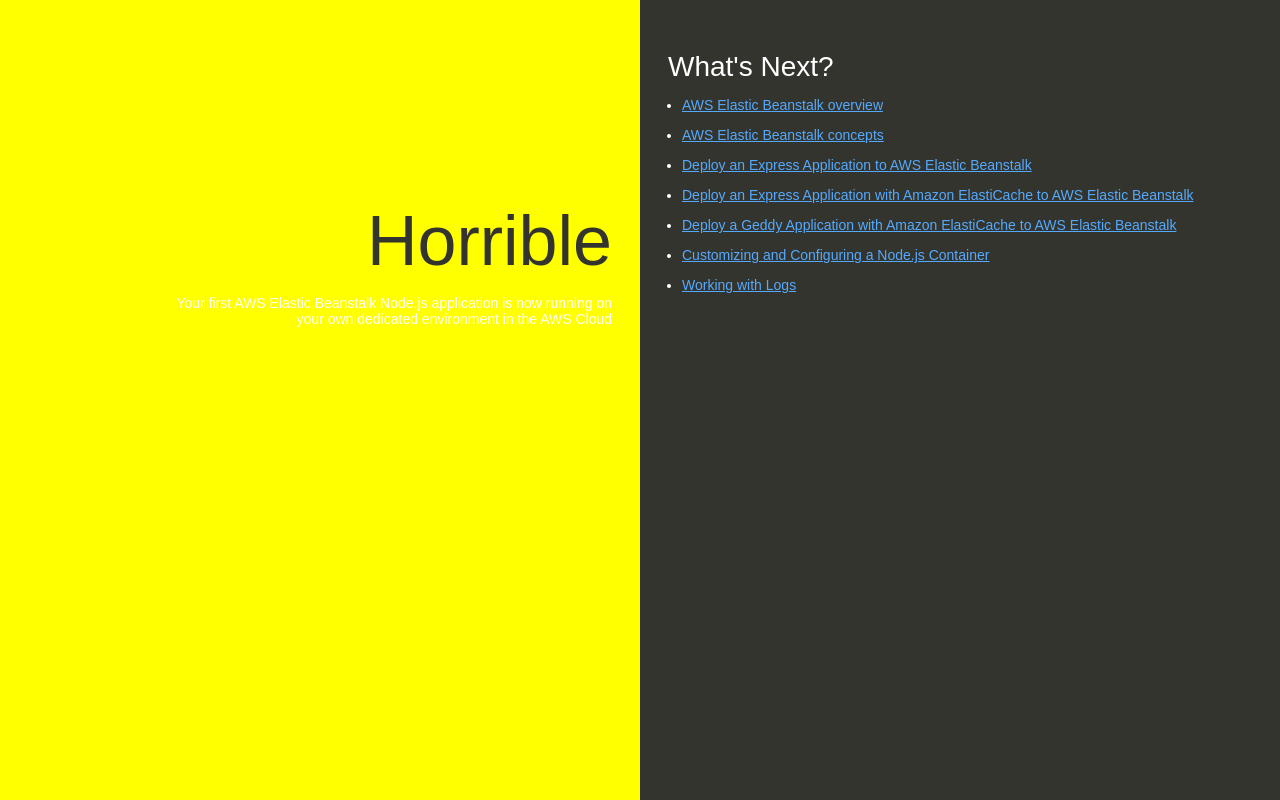
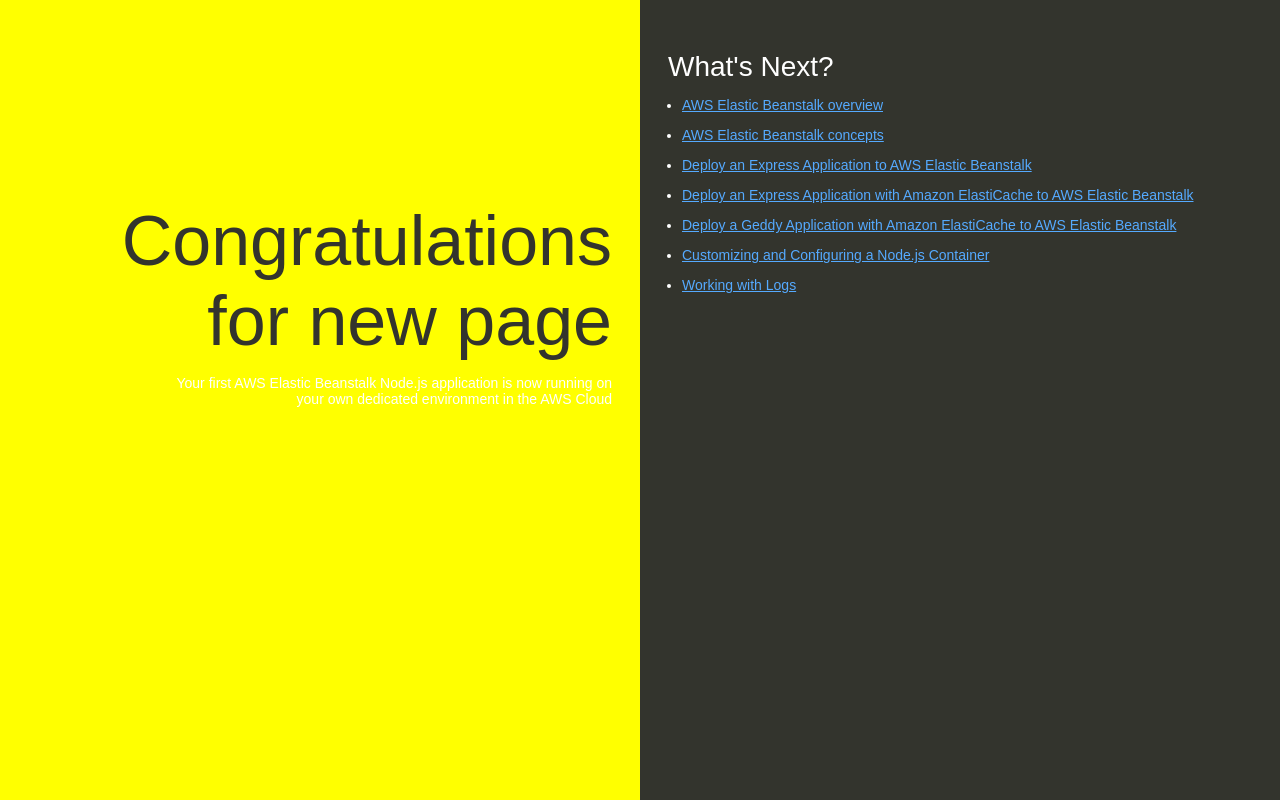
Before and after one commit to hemchand28/my-nodejs-app, a website: page index.html in a window 1280 px wide. Drawn offline with Linux system fonts and the light colour scheme.

Commit message:
Update index.html

```diff
--- a/index.html
+++ b/index.html
@@ -74,7 +74,7 @@
   </head>
   <body>
     <div class="textColumn">
-      <h1>Horrible</h1>
+      <h1>Congratulations for new page</h1>
       <p>Your first AWS Elastic Beanstalk Node.js application is now running on your own dedicated environment in the AWS Cloud</p>
     </div>
     <div class="linksColumn">
```
